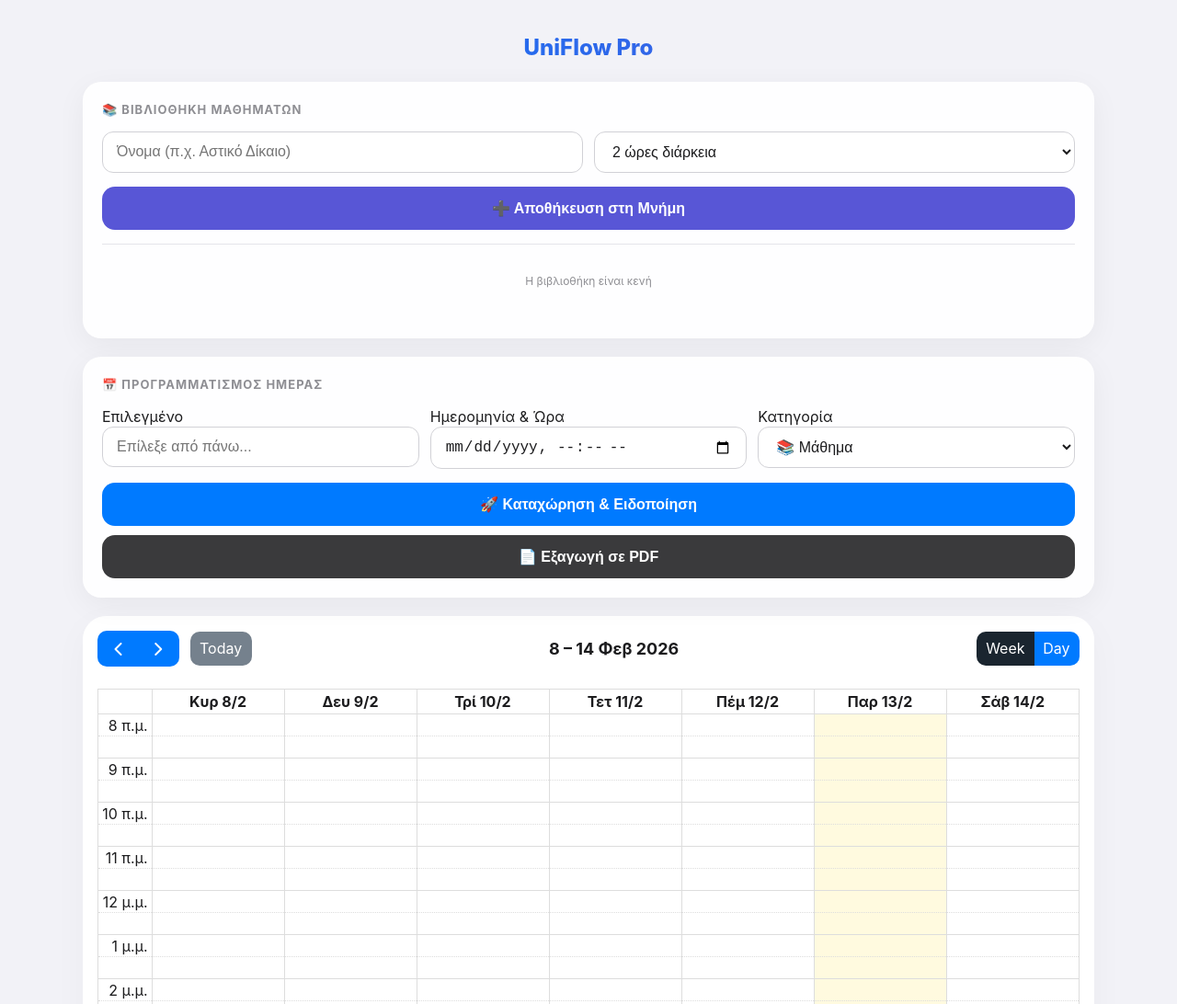
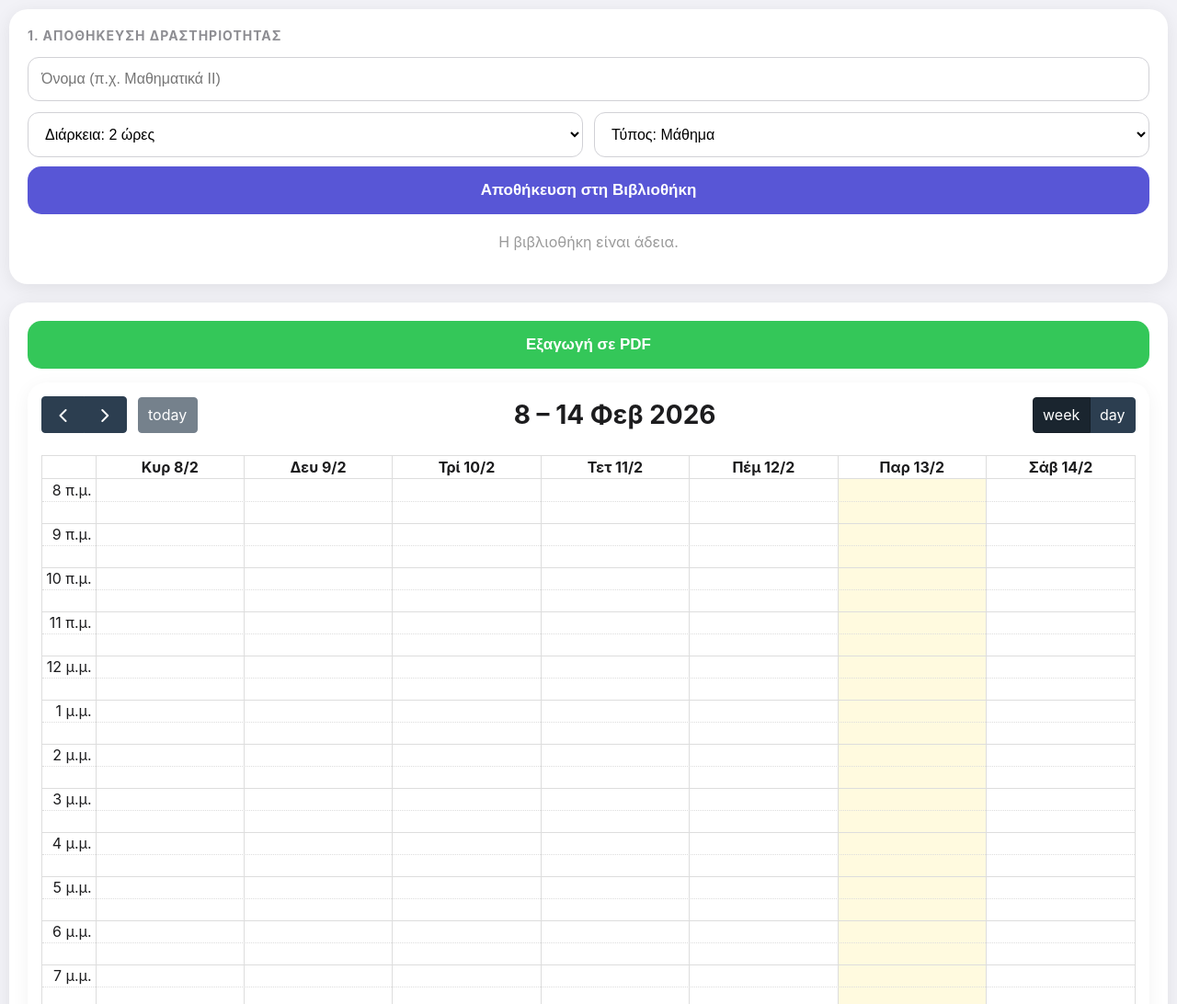
Before and after one commit to pzaro/Volos-Cal, a plain HTML site: page index.html in a window 1280 px wide. Shown: the top 1092 px of the page at 92% size. Drawn offline with nearby package versions, Linux system fonts and the light colour scheme; no server answers.

Commit message:
Add files via upload

```diff
--- a/index.html
+++ b/index.html
@@ -3,7 +3,7 @@
 <head>
     <meta charset="UTF-8">
     <meta name="viewport" content="width=device-width, initial-scale=1.0, maximum-scale=1.0, user-scalable=no">
-    <title>UniFlow Ultimate Sync</title>
+    <title>UniFlow Pro v3</title>
 
     <link href='https://cdn.jsdelivr.net/npm/fullcalendar@5.11.3/main.min.css' rel='stylesheet' />
     <script src='https://cdn.jsdelivr.net/npm/fullcalendar@5.11.3/main.min.js'></script>
@@ -13,241 +13,101 @@
             --primary: #007aff;
             --secondary: #5856d6;
             --bg: #f2f2f7;
-            --card-bg: rgba(255, 255, 255, 0.9);
-            --text: #1c1c1e;
+            --card: #ffffff;
         }
 
-        body {
-            font-family: -apple-system, BlinkMacSystemFont, "Segoe UI", Roboto, Helvetica, sans-serif;
-            background: var(--bg);
-            margin: 0;
-            padding: 0;
-            color: var(--text);
-            line-height: 1.4;
+        body { font-family: -apple-system, sans-serif; background: var(--bg); margin: 0; padding: 10px; color: #1c1c1e; }
+        .card { background: var(--card); padding: 20px; border-radius: 20px; box-shadow: 0 4px 20px rgba(0,0,0,0.08); margin-bottom: 20px; }
+        h3 { margin: 0 0 15px 0; font-size: 14px; color: #8e8e93; text-transform: uppercase; letter-spacing: 1px; }
+
+        /* Library Section */
+        .library-item {
+            display: flex; justify-content: space-between; align-items: center;
+            background: #f9f9fb; padding: 12px; border-radius: 12px; margin-bottom: 8px;
+            border: 1px solid #e5e5ea;
         }
+        .btn-use { background: var(--primary); color: white; padding: 8px 16px; border-radius: 10px; border: none; font-weight: 600; cursor: pointer; }
 
-        .app-container {
-            max-width: 1100px;
-            margin: 0 auto;
-            padding: 15px;
-        }
-
-        /* Header Styling */
-        header {
-            padding: 20px 0;
-            text-align: center;
-        }
-
-        header h1 {
-            font-size: 24px;
-            font-weight: 800;
-            margin: 0;
-            background: linear-gradient(45deg, var(--primary), var(--secondary));
-            -webkit-background-clip: text;
-            -webkit-text-fill-color: transparent;
-        }
-
-        /* Glassmorphism Card */
-        .card {
-            background: var(--card-bg);
-            backdrop-filter: blur(10px);
-            -webkit-backdrop-filter: blur(10px);
-            border: 1px solid rgba(255,255,255,0.3);
-            padding: 20px;
-            border-radius: 20px;
-            box-shadow: 0 8px 32px rgba(0,0,0,0.05);
-            margin-bottom: 20px;
-        }
-
-        h3 {
-            margin: 0 0 15px 0;
-            font-size: 13px;
-            font-weight: 700;
-            color: #8e8e93;
-            text-transform: uppercase;
-            letter-spacing: 1px;
-        }
-
-        /* Form Grid */
-        .form-grid {
-            display: grid;
-            grid-template-columns: repeat(auto-fit, minmax(200px, 1fr));
-            gap: 12px;
-        }
-
-        .input-group { display: flex; flex-direction: column; }
-
-        input, select {
-            padding: 12px 15px;
-            border: 1px solid #d1d1d6;
-            border-radius: 12px;
-            font-size: 16px;
-            background: #fff;
-            color: var(--text);
-            transition: border-color 0.2s;
-            outline: none;
-        }
-
-        input:focus { border-color: var(--primary); }
-
-        /* Library List */
-        .library-scroll {
-            max-height: 180px;
-            overflow-y: auto;
-            margin-top: 15px;
-            border-top: 1px solid #e5e5ea;
-        }
-
-        .lib-item {
-            display: flex;
-            justify-content: space-between;
-            align-items: center;
-            padding: 12px 5px;
-            border-bottom: 1px solid #f2f2f7;
-        }
-
-        .lib-item span { font-weight: 500; }
+        /* Inputs */
+        .grid-inputs { display: grid; grid-template-columns: 1fr 1fr; gap: 12px; }
+        input, select { width: 100%; padding: 14px; border: 1px solid #d1d1d6; border-radius: 12px; font-size: 16px; box-sizing: border-box; background: #fff; }
+        .full-width { grid-column: span 2; }
 
         /* Buttons */
-        .btn {
-            padding: 14px;
-            border: none;
-            border-radius: 14px;
-            font-size: 16px;
-            font-weight: 700;
-            cursor: pointer;
-            transition: all 0.2s;
-            display: flex;
-            align-items: center;
-            justify-content: center;
-            gap: 8px;
-        }
+        button.main-btn { width: 100%; padding: 16px; background: var(--primary); color: white; border: none; border-radius: 15px; font-size: 17px; font-weight: 700; margin-top: 15px; cursor: pointer; }
+        button.secondary-btn { background: var(--secondary); margin-top: 10px; }
+        button:active { opacity: 0.8; transform: scale(0.98); }
 
-        .btn-main { background: var(--primary); color: white; margin-top: 15px; width: 100%; }
-        .btn-use { background: #e5e5ea; color: var(--primary); padding: 6px 15px; font-size: 13px; border-radius: 10px; }
-        .btn-print { background: #3a3a3c; color: white; margin-top: 10px; width: 100%; }
+        #calendar { background: white; padding: 15px; border-radius: 20px; box-shadow: 0 4px 20px rgba(0,0,0,0.05); }
+        .loader { position: fixed; top: 20px; right: 20px; background: rgba(0,0,0,0.8); color: white; padding: 10px 20px; border-radius: 25px; display: none; z-index: 1000; font-size: 13px; }
 
-        .btn:active { transform: scale(0.97); opacity: 0.8; }
-
-        /* Calendar Visuals */
-        #calendar {
-            background: white;
-            padding: 15px;
-            border-radius: 25px;
-            box-shadow: 0 10px 40px rgba(0,0,0,0.03);
-            border: 1px solid #fff;
-        }
-
-        .fc .fc-toolbar-title { font-size: 18px !important; font-weight: 700; }
-        .fc .fc-button-primary { background: var(--primary); border: none; border-radius: 10px; text-transform: capitalize; }
-
-        /* Loading Spinner */
-        #loader {
-            position: fixed;
-            top: 20px;
-            left: 50%;
-            transform: translateX(-50%);
-            background: rgba(28, 28, 30, 0.9);
-            color: white;
-            padding: 10px 25px;
-            border-radius: 30px;
-            font-size: 13px;
-            font-weight: 600;
-            z-index: 2000;
-            display: none;
-            box-shadow: 0 10px 20px rgba(0,0,0,0.2);
-        }
-
-        @media (max-width: 768px) {
-            .form-grid { grid-template-columns: 1fr; }
-            .fc-header-toolbar { flex-direction: column; gap: 10px; }
-            #calendar { padding: 5px; border-radius: 15px; }
-        }
-
-        @media print { .no-print { display: none !important; } #calendar { border: none; } }
+        @media (max-width: 600px) { .grid-inputs { grid-template-columns: 1fr; } }
+        @media print { .no-print { display: none !important; } }
     </style>
 </head>
 <body>
 
 <div id="loader">🔄 Συγχρονισμός...</div>
 
-<div class="app-container">
-    <header class="no-print">
-        <h1>UniFlow Pro</h1>
-    </header>
-
+<div class="app-wrapper">
     <div class="card no-print">
-        <h3>📚 Βιβλιοθήκη Μαθημάτων</h3>
-        <div class="form-grid">
-            <input type="text" id="lib_title" placeholder="Όνομα (π.χ. Αστικό Δίκαιο)">
+        <h3>1. Αποθήκευση Δραστηριότητας</h3>
+        <div class="grid-inputs">
+            <input type="text" id="lib_title" class="full-width" placeholder="Όνομα (π.χ. Μαθηματικά ΙΙ)">
             <select id="lib_duration">
-                <option value="60">1 ώρα διάρκεια</option>
-                <option value="120" selected>2 ώρες διάρκεια</option>
-                <option value="180">3 ώρες διάρκεια</option>
+                <option value="60">Διάρκεια: 1 ώρα</option>
+                <option value="120" selected>Διάρκεια: 2 ώρες</option>
+                <option value="180">Διάρκεια: 3 ώρες</option>
+            </select>
+            <select id="lib_type">
+                <option value="course">Τύπος: Μάθημα</option>
+                <option value="study">Τύπος: Διάβασμα</option>
+                <option value="gym">Τύπος: Γυμναστήριο</option>
+                <option value="fun">Τύπος: Έξοδος</option>
             </select>
         </div>
-        <button class="btn btn-main" style="background:var(--secondary);" onclick="addToLibrary()">➕ Αποθήκευση στη Μνήμη</button>
-        <div id="course_library" class="library-scroll"></div>
+        <button class="main-btn secondary-btn" onclick="addToLibrary()">Αποθήκευση στη Βιβλιοθήκη</button>
+
+        <div id="course_library" style="margin-top:20px;">
+            </div>
     </div>
 
-    <div class="card no-print">
-        <h3>📅 Προγραμματισμός Ημέρας</h3>
-        <div class="form-grid">
-            <div class="input-group">
-                <label>Επιλεγμένο</label>
-                <input type="text" id="active_title" placeholder="Επίλεξε από πάνω..." readonly>
-            </div>
-            <div class="input-group">
-                <label>Ημερομηνία & Ώρα</label>
-                <input type="datetime-local" id="active_start">
-            </div>
-            <div class="input-group">
-                <label>Κατηγορία</label>
-                <select id="active_type">
-                    <option value="course">📚 Μάθημα</option>
-                    <option value="study">📝 Σημειώσεις</option>
-                    <option value="gym">🏋️ Γυμναστήριο</option>
-                    <option value="fun">🍻 Ψυχαγωγία</option>
-                </select>
-            </div>
+    <div class="card no-print" id="scheduling_card" style="display:none; border: 2px solid var(--primary);">
+        <h3>2. Τοποθέτηση στο Πρόγραμμα</h3>
+        <div class="grid-inputs">
+            <input type="text" id="active_title" class="full-width" readonly>
+            <input type="datetime-local" id="active_start">
+            <p style="font-size:12px; color:#666; margin:0;">Διάρκεια: <span id="display_dur"></span> λεπτά</p>
         </div>
-        <button class="btn btn-main" onclick="saveToCloud()">🚀 Καταχώρηση & Ειδοποίηση</button>
-        <button class="btn btn-print" onclick="window.print()">📄 Εξαγωγή σε PDF</button>
+        <button class="main-btn" onclick="saveToCloud()">Επιβεβαίωση & Καταχώρηση</button>
+        <button class="main-btn" style="background:#8e8e93; margin-top:5px;" onclick="cancelPlacement()">Ακύρωση</button>
     </div>
 
-    <div id="calendar"></div>
+    <div class="card">
+        <button class="main-btn" style="background:#34c759; margin-bottom:15px; margin-top:0;" onclick="window.print()">Εξαγωγή σε PDF</button>
+        <div id="calendar"></div>
+    </div>
 </div>
 
 <script>
     const SCRIPT_URL = 'https://script.google.com/macros/s/AKfycbx112btJ6vVM-wDzC0jvvmmSuYBORvfbNGHERLzLPl8QWD-TIH-pxV9nyn0ig3MWqr9/exec';
     let calendar;
-    let library = JSON.parse(localStorage.getItem('uni_library')) || [];
-    let selectedDuration = 120;
+    let library = JSON.parse(localStorage.getItem('uni_library_v3')) || [];
+    let selectedTask = null;
 
     document.addEventListener('DOMContentLoaded', function() {
-        const calendarEl = document.getElementById('calendar');
-        calendar = new FullCalendar.Calendar(calendarEl, {
+        calendar = new FullCalendar.Calendar(document.getElementById('calendar'), {
             initialView: window.innerWidth < 768 ? 'timeGridDay' : 'timeGridWeek',
             locale: 'el',
             allDaySlot: false,
             slotMinTime: '08:00:00',
-            slotMaxTime: '23:30:00',
-            height: 'auto',
-            nowIndicator: true,
-            headerToolbar: {
-                left: 'prev,next today',
-                center: 'title',
-                right: window.innerWidth < 768 ? '' : 'timeGridWeek,timeGridDay'
-            },
-            eventClick: function(info) {
-                if(confirm("Διαγραφή δραστηριότητας;")) deleteEvent(info.event);
-            },
+            headerToolbar: { left: 'prev,next today', center: 'title', right: 'timeGridWeek,timeGridDay' },
+            events: [],
+            eventClick: function(info) { if(confirm("Διαγραφή;")) deleteEvent(info.event); },
             eventDidMount: function(info) {
                 const colors = { course: '#007aff', study: '#5856d6', gym: '#34c759', fun: '#ff9500' };
                 info.el.style.backgroundColor = colors[info.event.extendedProps.type] || '#8e8e93';
                 info.el.style.border = 'none';
-                info.el.style.borderRadius = '8px';
-                info.el.style.padding = '2px';
             }
         });
         calendar.render();
@@ -255,57 +115,74 @@
         loadFromCloud();
     });
 
+    // --- LOGIC ΒΗΜΑ 1 ---
     function addToLibrary() {
         const title = document.getElementById('lib_title').value;
         const dur = document.getElementById('lib_duration').value;
-        if(!title) return;
-        library.push({title, dur});
-        localStorage.setItem('uni_library', JSON.stringify(library));
+        const type = document.getElementById('lib_type').value;
+        if(!title) return alert("Δώσε ένα όνομα!");
+
+        library.push({title, dur, type});
+        localStorage.setItem('uni_library_v3', JSON.stringify(library));
         renderLibrary();
         document.getElementById('lib_title').value = "";
     }
 
     function renderLibrary() {
         const div = document.getElementById('course_library');
-        div.innerHTML = library.length ? "" : "<p style='font-size:12px; color:#8e8e93; text-align:center; padding:20px;'>Η βιβλιοθήκη είναι κενή</p>";
+        div.innerHTML = library.length ? "" : "<p style='text-align:center; color:#999;'>Η βιβλιοθήκη είναι άδεια.</p>";
         library.forEach((item, index) => {
             div.innerHTML += `
-                <div class="lib-item">
-                    <span>${item.title}</span>
-                    <button class="btn btn-use" onclick="prepareEntry('${item.title.replace(/'/g, "\\'")}', ${item.dur})">Χρήση</button>
+                <div class="library-item">
+                    <div>
+                        <b style="display:block;">${item.title}</b>
+                        <small>${item.dur} λεπτά</small>
+                    </div>
+                    <button class="btn-use" onclick="startPlacement(${index})">Τοποθέτηση</button>
                 </div>`;
         });
     }
 
-    function prepareEntry(title, dur) {
-        document.getElementById('active_title').value = title;
-        selectedDuration = dur;
-        const target = document.getElementById('active_start');
-        target.focus();
-        target.scrollIntoView({behavior: 'smooth'});
+    // --- LOGIC ΒΗΜΑ 2 ---
+    function startPlacement(index) {
+        selectedTask = library[index];
+        document.getElementById('scheduling_card').style.display = 'block';
+        document.getElementById('active_title').value = selectedTask.title;
+        document.getElementById('display_dur').innerText = selectedTask.dur;
+        window.scrollTo({ top: document.getElementById('scheduling_card').offsetTop - 20, behavior: 'smooth' });
+    }
+
+    function cancelPlacement() {
+        document.getElementById('scheduling_card').style.display = 'none';
+        selectedTask = null;
     }
 
     async function saveToCloud() {
-        const title = document.getElementById('active_title').value;
         const start = document.getElementById('active_start').value;
-        const type = document.getElementById('active_type').value;
-
-        if(!title || !start) return alert("Συμπλήρωσε όλα τα πεδία!");
+        if(!start) return alert("Επίλεξε μέρα και ώρα!");
 
         const startTime = new Date(start);
-        const endTime = new Date(startTime.getTime() + selectedDuration * 60000);
+        const endTime = new Date(startTime.getTime() + selectedTask.dur * 60000);
 
         toggleLoader(true);
-        const data = { action: 'insert', title, start: startTime.toISOString(), end: endTime.toISOString(), type };
+        const data = {
+            action: 'insert',
+            title: selectedTask.title,
+            start: startTime.toISOString(),
+            end: endTime.toISOString(),
+            type: selectedTask.type
+        };
 
         try {
             await fetch(SCRIPT_URL, { method: 'POST', mode: 'no-cors', body: JSON.stringify(data) });
-            calendar.addEvent({ title, start: startTime, end: endTime, extendedProps: { type } });
-            alert("Επιτυχής καταχώρηση! Η ειδοποίηση έχει ρυθμιστεί.");
+            calendar.addEvent({ title: data.title, start: startTime, end: endTime, extendedProps: { type: data.type } });
+            alert("Καταχωρήθηκε με επιτυχία!");
+            cancelPlacement();
         } catch(e) { alert("Σφάλμα σύνδεσης."); }
         toggleLoader(false);
     }
 
+    // --- CLOUD SYNC ---
     async function loadFromCloud() {
         toggleLoader(true);
         try {
@@ -317,17 +194,15 @@
                     calendar.addEvent({ title: row[0], start: row[1], end: row[2], extendedProps: { type: row[3] } });
                 }
             });
-        } catch(e) { console.log("Cloud Error"); }
+        } catch(e) { console.log("Empty Sheet"); }
         toggleLoader(false);
     }
 
     async function deleteEvent(event) {
         toggleLoader(true);
         const data = { action: 'delete', title: event.title, start: event.start.toISOString() };
-        try {
-            await fetch(SCRIPT_URL, { method: 'POST', mode: 'no-cors', body: JSON.stringify(data) });
-            event.remove();
-        } catch(e) { alert("Διαγράφηκε."); }
+        await fetch(SCRIPT_URL, { method: 'POST', mode: 'no-cors', body: JSON.stringify(data) });
+        event.remove();
         toggleLoader(false);
     }
 
```
